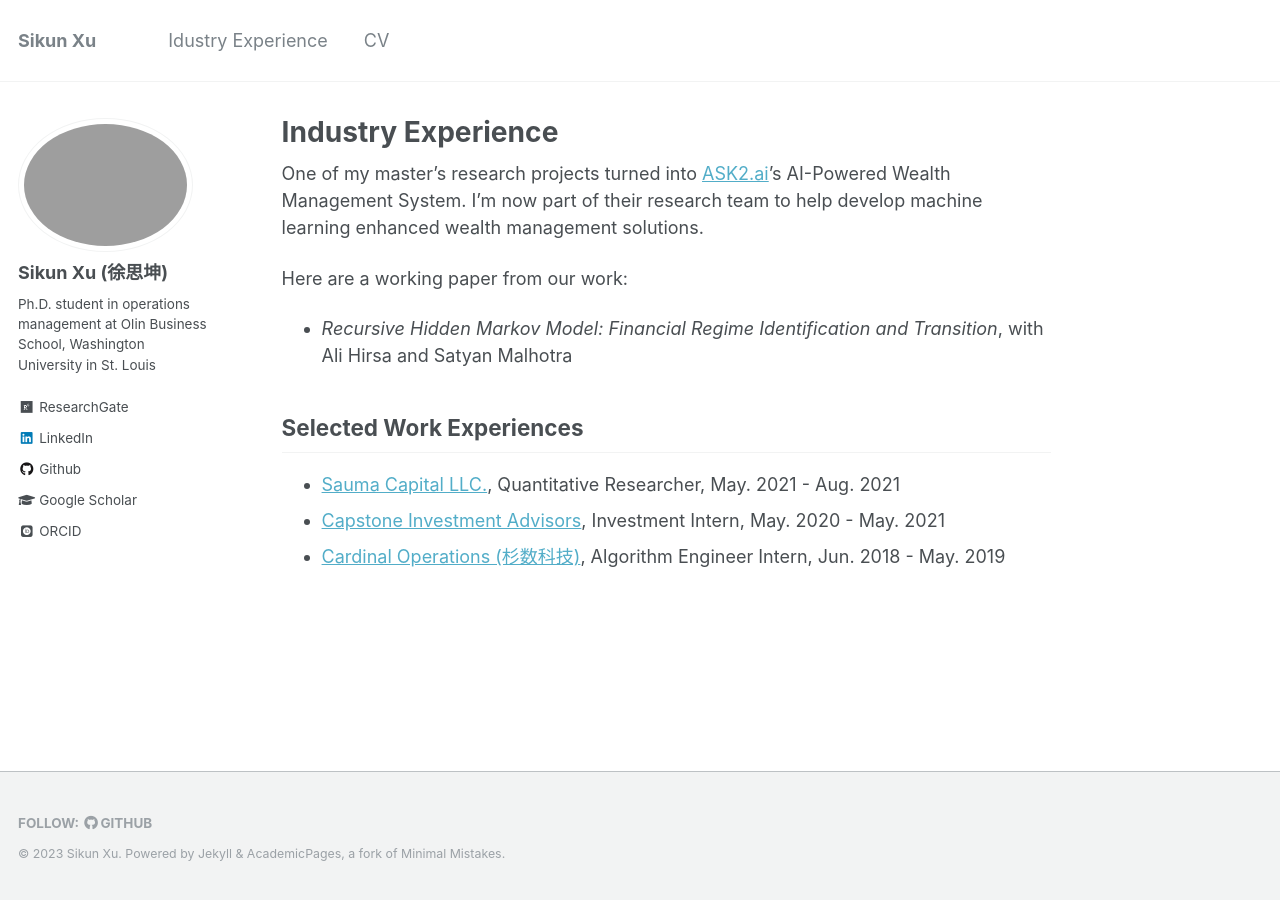
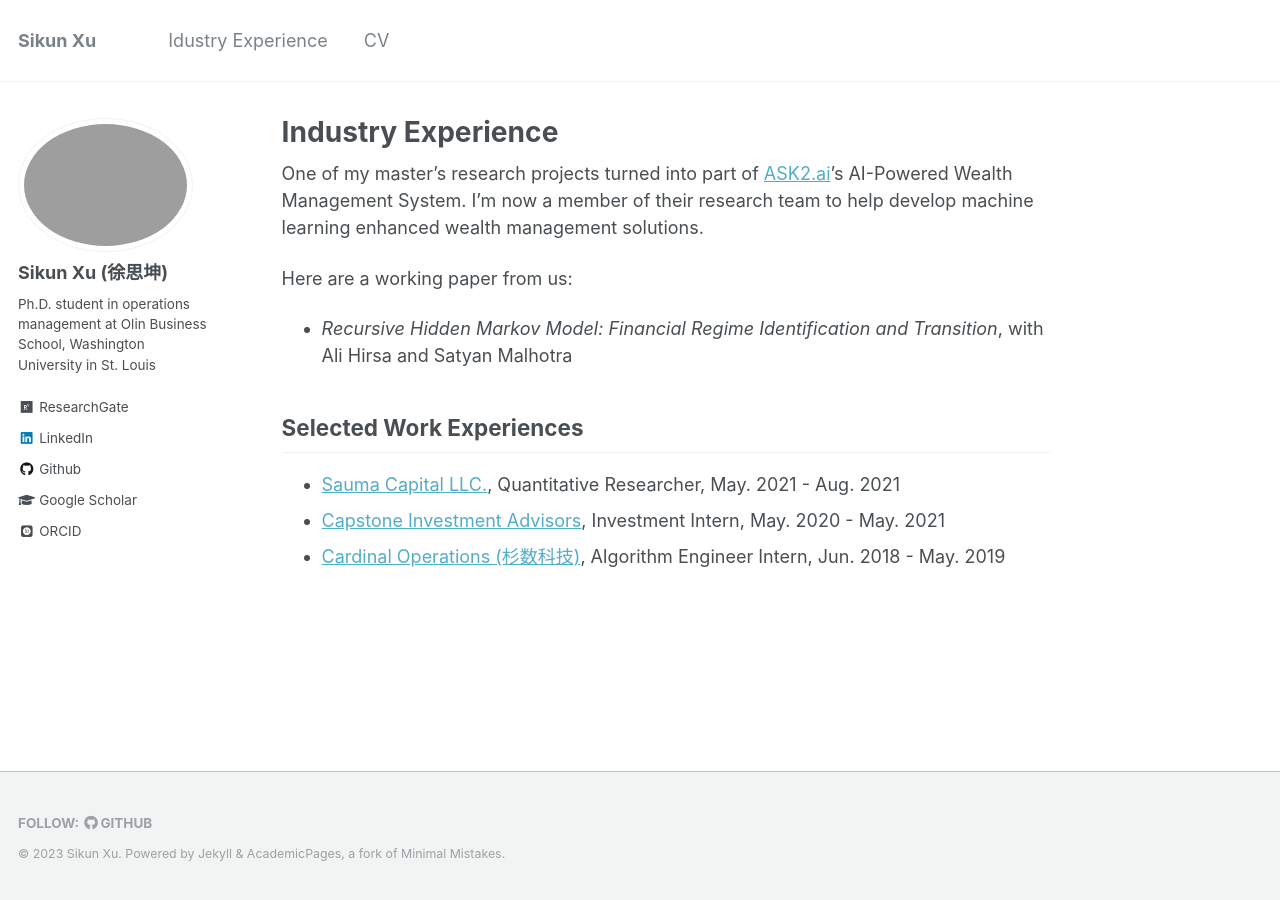
Before and after one commit to iamsikun/iamsikun.github.io, a Jekyll site: the page built from _pages/industry-experience.md, in a window 1280 px wide. Built offline with Jekyll 4.4.1, drawn with Linux system fonts in a browser that asks for light colours; some web fonts are replaced.

Commit message:
Updated industry experience

```diff
--- a/_pages/industry-experience.md
+++ b/_pages/industry-experience.md
@@ -6,9 +6,9 @@ author_profile: true
 redirect_from:
 ---
 
-One of my master's research projects turned into [ASK2.ai](https://www.ask2.ai/)'s AI-Powered Wealth Management System. I'm now part of their research team to help develop machine learning enhanced wealth management solutions.
+One of my master's research projects turned into part of [ASK2.ai](https://www.ask2.ai/)'s AI-Powered Wealth Management System. I'm now a member of their research team to help develop machine learning enhanced wealth management solutions.
 
-Here are a working paper from our work:
+Here are a working paper from us:
 * *Recursive Hidden Markov Model: Financial Regime Identification and Transition*, with Ali Hirsa and Satyan Malhotra
 
 ## Selected Work Experiences
```
